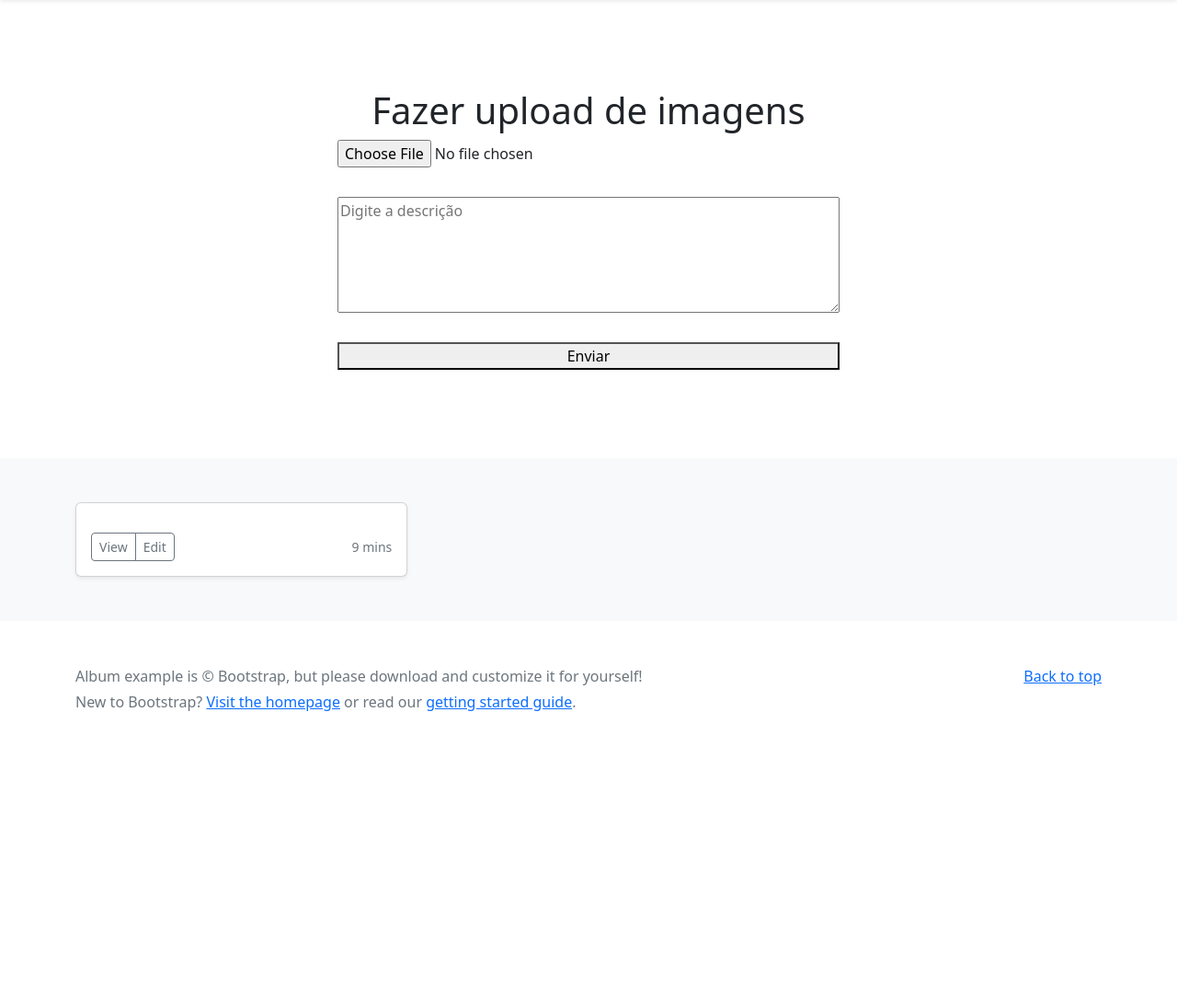
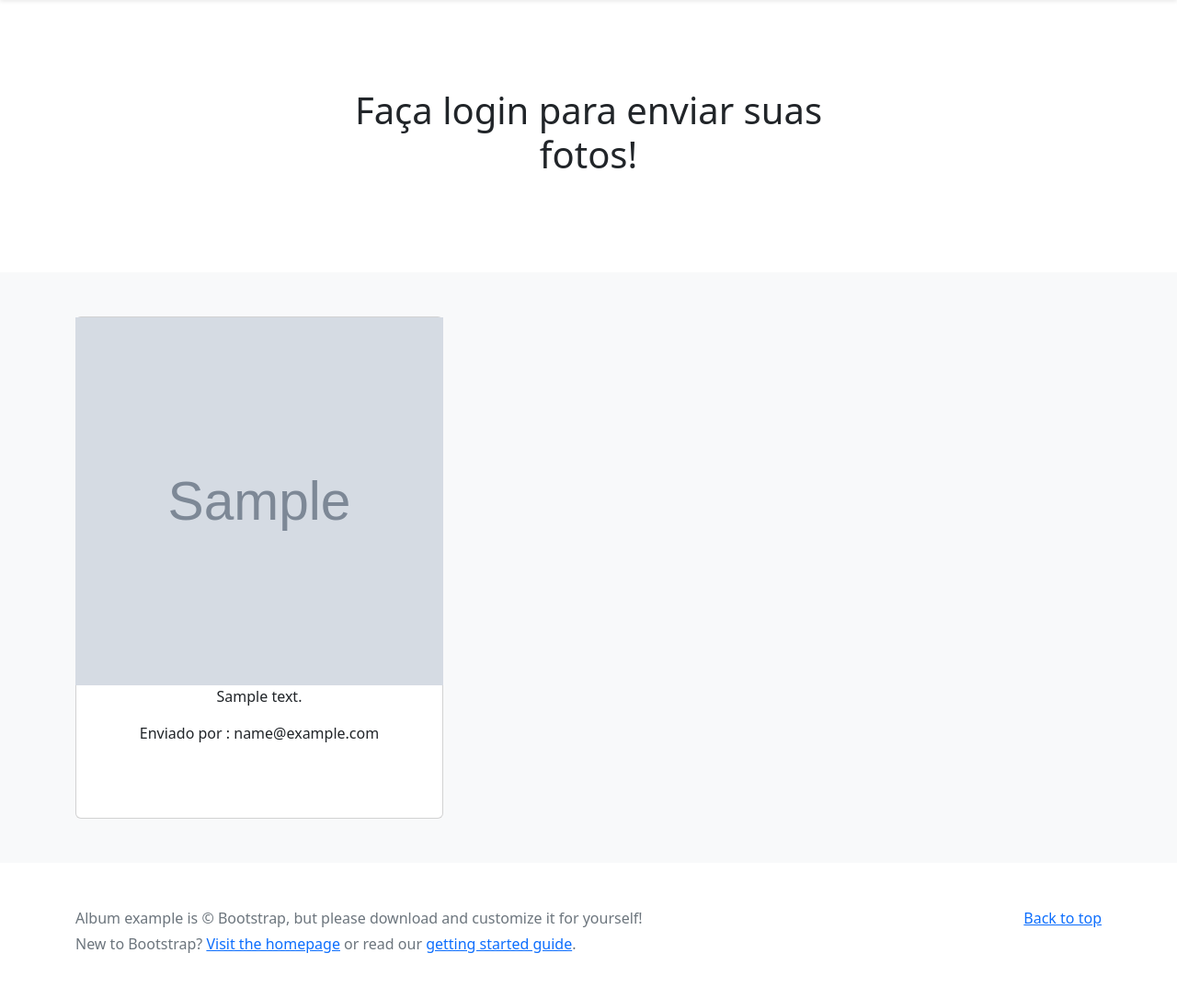
Before and after one commit to baratapedro/album-php, a PHP site: page / in a window 1280 px wide. Shown: the part 56-1142 px from the top of the page at 92% size. Before the commit the page ends 829 px from the top, so only its background shows below. Run offline with PHP 8.4, Linux system fonts and the light colour scheme; tables that the repository leaves empty or names only in its code hold one stand-in row (values such as "Sample post"); grey boxes marked "Sample" are stand-in pictures.

Commit message:
Added photo and comment functionality

```diff
--- a/index.php
+++ b/index.php
@@ -1,6 +1,24 @@
 <?php
 session_start();
 require_once "connection.php";
+
+$sql = "SELECT * FROM images JOIN usuarios ON images.id = usuarios.id";
+$result = mysqli_query($con, $sql);
+
+
+if (isset($_SESSION['email'])) {
+  $sqlUserID = "SELECT id, email FROM usuarios WHERE email = '{$_SESSION['email']}'";
+  $resultUserID = mysqli_query($con, $sqlUserID);
+  if (mysqli_num_rows($resultUserID) > 0) {
+    while ($row = mysqli_fetch_assoc($resultUserID)) {
+      $userID = $row['id'];
+      $userEmail = $row['email'];
+    }
+  }
+}
+
+$qry="SELECT usuarios.email FROM usuarios INNER JOIN images WHERE usuarios.id = images.id";
+$resultt = mysqli_query($con, $qry);
 
 ?>
 
@@ -77,6 +95,37 @@ require_once "connection.php";
       flex-direction: column;
       gap: 2rem;
     }
+
+    .image {
+      width: 25rem;
+      height: 25rem;
+    }
+
+    .col {
+      display: flex;
+      align-items: center;
+      justify-content: center;
+      width: 100vw;
+    }
+
+    .cardDisplay {
+      display: grid;
+      grid-template-columns: 1fr 1fr 1fr;
+      gap: 2rem;
+      width: 100vw;
+    }
+
+    .btn-group {
+      margin-bottom: 4rem;
+    }
+
+    .card {
+      display: flex;
+      flex-direction: column;
+      justify-content: center;
+      align-items: center;
+      width: 25rem;
+    }
   </style>
 
 
@@ -143,13 +192,21 @@ require_once "connection.php";
           }
           unset($_SESSION['message']);
 
+          if (isset($_SESSION['email'])) {
+            echo "
+            <h1 class='fw-light'>Fazer upload de imagens</h1>
+            <form action='upload.php' method='POST' enctype='multipart/form-data' class='form'>
+              <input type='file' name='arquivo' />
+              <textarea name='description' cols='30' rows='5' placeholder='Digite a descrição'></textarea>
+              <button type='submit' name='send_button'>Enviar</button>
+            </form>
+            ";
+          } else {
+            echo "<h1>Faça login para enviar suas fotos!</h1>";
+          }
+
           ?>
-          <h1 class="fw-light">Fazer upload de imagens</h1>
-          <form action="upload.php" method="POST" enctype="multipart/form-data" class='form'>
-            <input type="file" name="arquivo" />
-            <textarea name="description" cols="30" rows="5" placeholder="Digite a descrição"></textarea>
-            <button type="submit" name="send_button">Enviar</button>
-          </form>
+
         </div>
       </div>
     </section>
@@ -159,37 +216,54 @@ require_once "connection.php";
 
         <div class="row row-cols-1 row-cols-sm-2 row-cols-md-3 g-3">
           <div class="col">
-            <div class="card shadow-sm">
+            <div class='cardDisplay'>
+
               <?php
-              if (isset($_SESSION['path'])) { ?>
-                <img src="<?php echo "{$_SESSION['path']}";  ?>" alt="">
-              <?php
+              if (mysqli_num_rows($result) > 0) {
+                while ($row = mysqli_fetch_assoc($result)) {
+                  $image_path = $row["image_path"];
+                  $description = $row['descricao'];
+                  $image_id = $row['id'];
+                  $userSendPictureEmail = $row["email"];
+                  echo "<div class='card'><img src='$image_path' alt='Imagem' class='image'/>
+                  <p class='p'>$description <br></p>
+                  <p>Enviado por : $userSendPictureEmail</p>
+                  <div class='d-flex justify-content-between align-items-center btDiv'>";
+                  if (isset($_SESSION['email'])) {
+                    if ($image_id == $userID) {
+                      echo "
+                      <div class='btn-group'>
+                        <button type='button' class='btn btn-sm btn-outline-secondary'>Edit</button>
+                      </div>
+                   </div>
+                      </div>";
+                    } else {
+                      echo "<div class='btn-group'></div>
+                      </div>
+                      </div>";
+                    }
+                  } else {
+                    echo "<div class='btn-group'></div>
+                    </div>
+                    </div>";
+                  }
+                }
+              } else {
+                echo "0 results";
               }
+
+              // if (mysqli_num_rows($resultt) > 0) {
+              //   while ($row = mysqli_fetch_assoc($resultt)) {
+              //     $a = $row["email"];
+              //     echo "$a";
+              //   }
+              // }
               ?>
-              <div class="card-body">
-                <p class="card-text">
-                <?php
-              if (isset($_SESSION['description'])) {
-                 echo "{$_SESSION['description']}";
-
-              }
-              ?>
-                </p>
-                <div class="d-flex justify-content-between align-items-center">
-                  <div class="btn-group">
-                    <button type="button" class="btn btn-sm btn-outline-secondary">View</button>
-                    <button type="button" class="btn btn-sm btn-outline-secondary">Edit</button>
-                  </div>
-                  <small class="text-muted">9 mins</small>
-                </div>
-              </div>
             </div>
           </div>
-
         </div>
       </div>
     </div>
-
   </main>
 
   <footer class="text-muted py-5">
```
Also changed, not shown: images/62c37f45ac1ec.jpg (added), images/62c37fc2705bd.jpg (added), images/62c3b179624ec.jpg (added).
